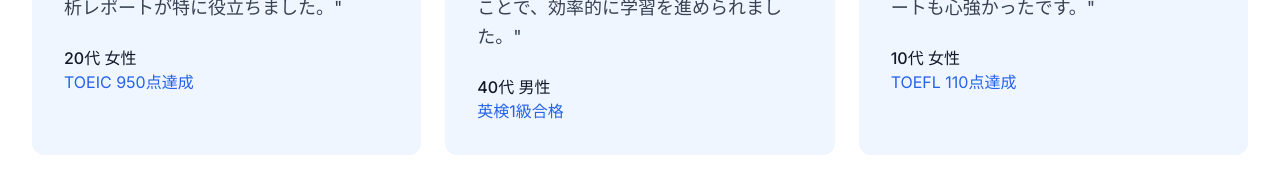
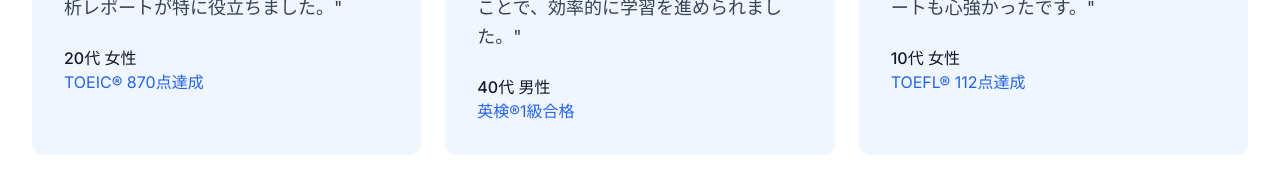
Before and after one commit to yfitjp/toremock2, a Next.js app: page / in a window 1280 px wide. Shown: the part 2526-2699 px from the top of the page. Built offline with nearby package versions, Linux system fonts and the light colour scheme; no server answers.

Commit message:
0404debug

```diff
--- a/src/app/exams/page.tsx
+++ b/src/app/exams/page.tsx
@@ -346,7 +346,7 @@ export default function ExamsPage() {
                       <p className="text-gray-500">現在、{activeTab}の模試はありません。</p>
                       <button
                         onClick={() => setActiveTab('all')}
-                        className="mt-4 inline-flex items-center px-4 py-2 border border-transparent text-sm font-medium rounded-md text-indigo-700 bg-indigo-100 hover:bg-indigo-200"
+                        className="mt-4 inline-flex items-center px-4 py-2 border border-transparent text-sm font-medium rounded-md text-blue-700 bg-blue-100 hover:bg-blue-200"
                       >
                         すべての模試を見る
                       </button>
--- a/src/app/page.tsx
+++ b/src/app/page.tsx
@@ -446,7 +446,7 @@ export default function Home() {
                 </div>
                 <div className="mt-6">
                   <div className="font-medium text-gray-900">20代 女性</div>
-                  <div className="text-blue-600">TOEIC 950点達成</div>
+                  <div className="text-blue-600">TOEIC® 870点達成</div>
                 </div>
               </div>
             </motion.div>
@@ -466,7 +466,7 @@ export default function Home() {
                 </div>
                 <div className="mt-6">
                   <div className="font-medium text-gray-900">40代 男性</div>
-                  <div className="text-blue-600">英検1級合格</div>
+                  <div className="text-blue-600">英検®1級合格</div>
                 </div>
               </div>
             </motion.div>
@@ -486,7 +486,7 @@ export default function Home() {
                 </div>
                 <div className="mt-6">
                   <div className="font-medium text-gray-900">10代 女性</div>
-                  <div className="text-blue-600">TOEFL 110点達成</div>
+                  <div className="text-blue-600">TOEFL® 112点達成</div>
                 </div>
               </div>
             </motion.div>
```
